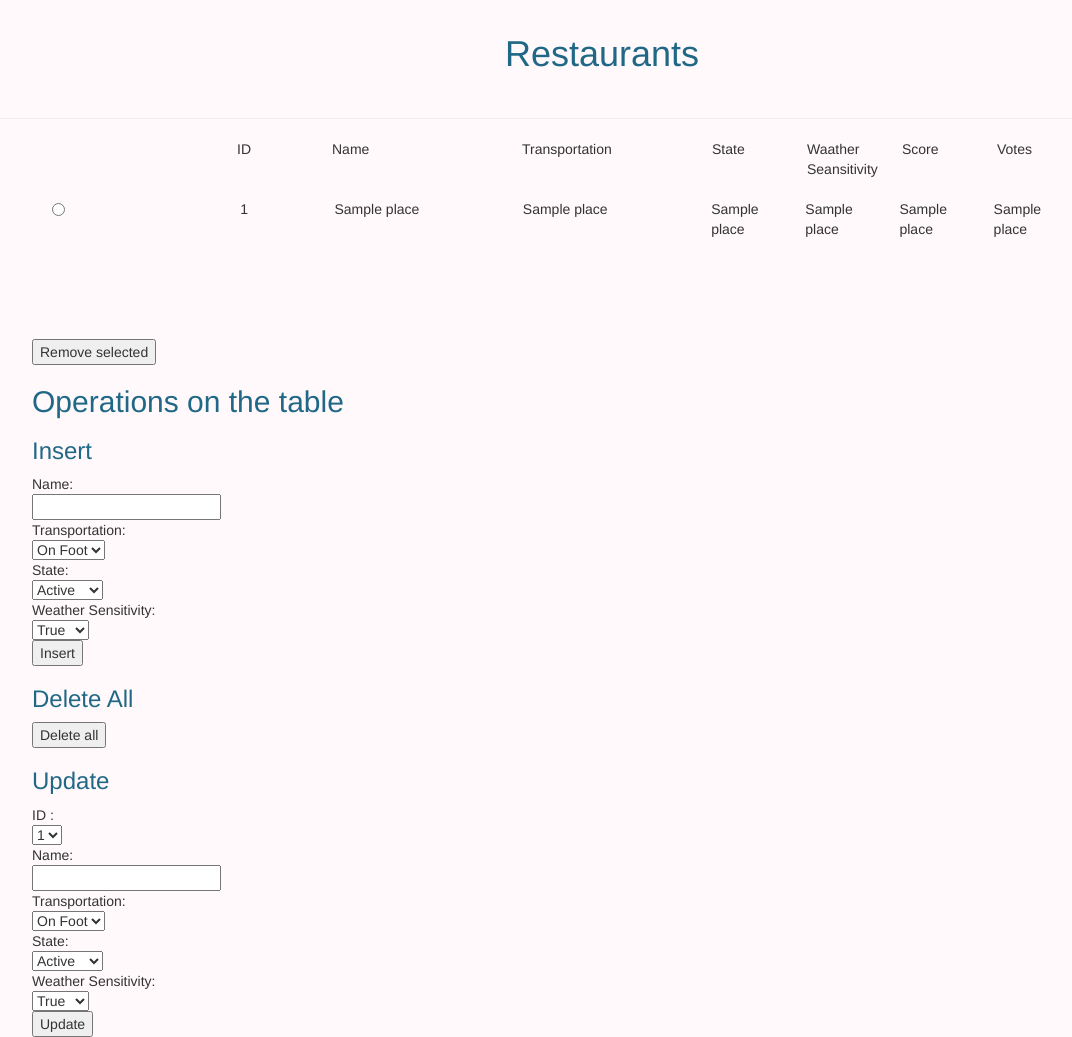
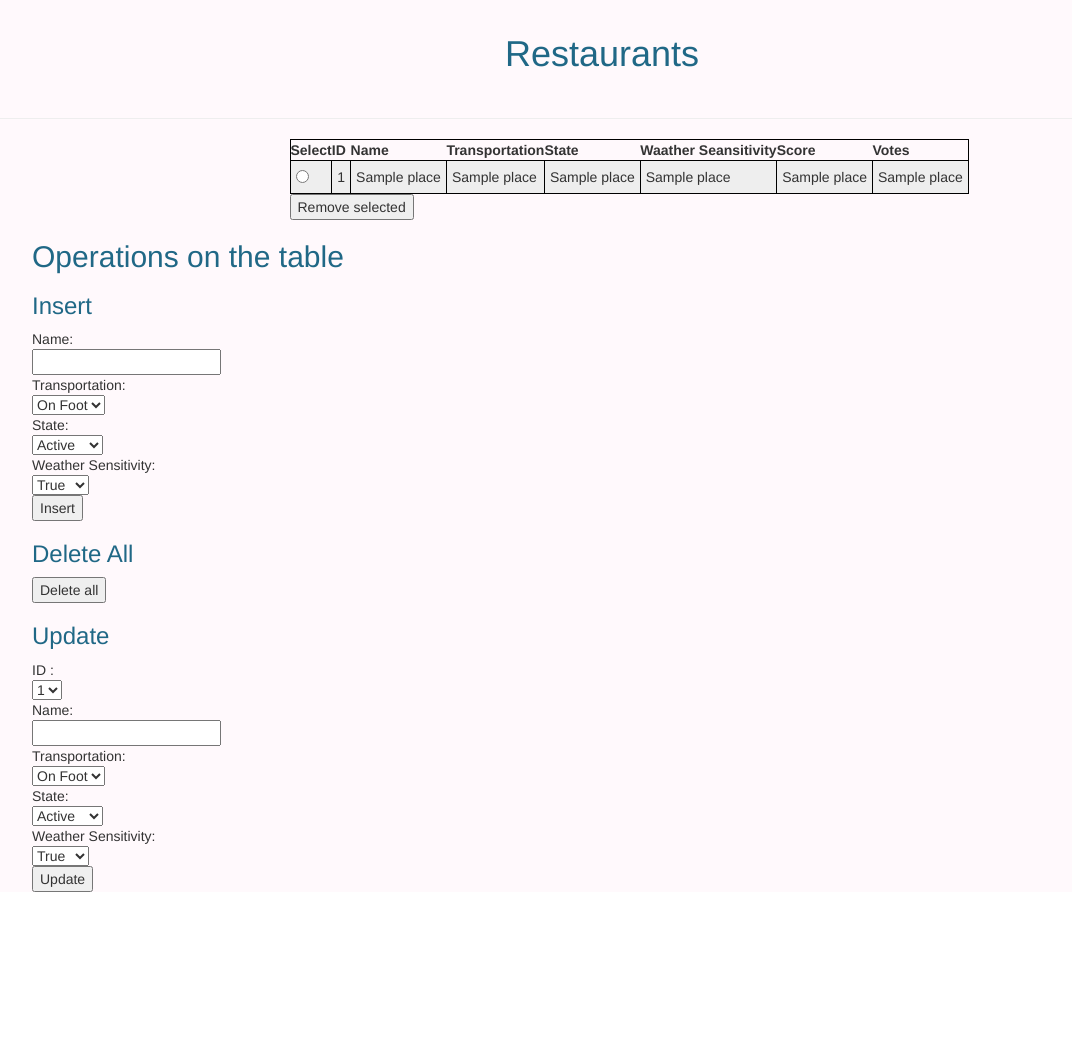
Before and after one commit to tozlui/neredeyesek, a Flask app: template templates/restaurant.html in a window 1280 px wide. Shown: the part 51-1088 px from the top of the page, without its empty margins (38-1110 px from the left). After the commit the page ends 943 px from the top, so only its background shows below. Run offline with Flask 2, Linux system fonts and the light colour scheme; the template is opened without the code that fills it: most values are stand-ins (such as "Sample title", 1, 10 or a date in 2020); some libraries are stand-ins or nearby versions.

Commit message:
New Operations

```diff
--- a/static/style.css
+++ b/static/style.css
@@ -2,21 +2,15 @@ body{
 	background-color: #fff9fc;
 }
 
-table, th, td{
+table, thead, td{
     border: 1px solid black;
     border-collapse: collapse;
     text-align: left;
     padding: 5px;
+    margin-left: 10px:
 }
 
-@media screen and (max-width: 640px) {
-	table {
-		overflow-x: auto;
-		display: block;
-	}
-}
-
-th{
+thead{
     font-weight: bold;
 }
 
@@ -38,9 +32,16 @@ h1{
 }
 
 .row{
+	color:#ffffff;
 	height:140px;
 	overflow:hidden;
 	padding:20px;
+}
+
+.tabdis{
+	width:70%;
+	margin-left:25%;
+	margin-right:25%;
 }
 
 .centered{
--- a/templates/home.html
+++ b/templates/home.html
@@ -2,7 +2,9 @@
 {% block title %}Home{% endblock %}
 {% block content %}
 <br><br><br>
-<h1>Welcome to the Nerede Yesek Application</h1>
+<div class="page-header">
+	<h1>Welcome to the Nerede Yesek Application</h1>
+</div>
 <form action = "{{url_for('login_page')}}" method = "post">
 <div class="login">
 	<div class="login-screen">
--- a/templates/outgrading.html
+++ b/templates/outgrading.html
@@ -2,6 +2,8 @@
 {% block title %}Grading Page{% endblock %}
 {% block user %}{{username}}{% endblock %}
 {% block content %}
-<h1>Welcome to the Nerede Yesek Application</h1>
+<div class="page-header">
+	<h1>Welcome to the Nerede Yesek Application</h1>
+</div>
 <h2>Voting is not allowed</h2>
 {% endblock %}
--- a/templates/restaurant.html
+++ b/templates/restaurant.html
@@ -4,31 +4,30 @@
     <div class="page-header">
     	<h1>Restaurants</h1>
     </div>
-    <div class="container">
+    <div class='tabdis'>
     <form action="{{url_for('restaurant_delete')}}" method="post">
-        <div class="col-sm-2"></div>
-        <div class="col-xs-1">ID</div>
-    	<div class="col-sm-2">Name</div>
-    	<div class="col-xs-2">Transportation</div>
-    	<div class="col-xs-1">State</div>
-    	<div class="col-xs-1">Waather Seansitivity</div>
-    	<div class="col-xs-1">Score</div>
-    	<div class="col-xs-1">Votes</div>
-    	<br><br>
+     <table>
+        <th>Select</th>
+        <th>ID</th>
+    	<th>Name</th>
+    	<th>Transportation</th>
+    	<th>State</th>
+    	<th>Waather Seansitivity</th>
+    	<th>Score</th>
+    	<th>Votes</th>
     	{% for place in restaurants %}
-    	<div class="row">
-    		<div class="col-sm-2"><input type="radio" name="select" value="{{ place[0] }}" ></div>
-    		<div class="col-xs-1">{{ place[0] }}</div>
-    		<div class="col-xs-2">{{ place[1] }}</div>
-    		<div class="col-sm-2">{{ place[2] }}</div>
-    		<div class="col-xs-1">{{ place[3] }}</div>
-    		<div class="col-xs-1">{{ place[4] }}</div>
-    		<div class="col-xs-1">{{ place[5] }}</div>
-    		<div class="col-xs-1">{{ place[6] }}</div>
-    		<p id="a"></p>
-    	</div>
+    	<tr>
+    		<td><input type="radio" name="select" value="{{ place[0] }}" ></td>
+    		<td>{{ place[0] }}</td>
+    		<td>{{ place[1] }}</td>
+    		<td>{{ place[2] }}</td>
+    		<td>{{ place[3] }}</td>
+    		<td>{{ place[4] }}</td>
+    		<td>{{ place[5] }}</td>
+    		<td>{{ place[6] }}</td>
+    	</tr>
     	{% endfor %}
-    <br>
+   	</table>
     <input type="submit" value="Remove selected">
     </form>
     </div>
--- a/templates/template.html
+++ b/templates/template.html
@@ -3,7 +3,7 @@
     <head>
 		<meta charset="utf-8" />
 		<meta http-equiv="X-UA-Compatible" content="IE=edge" />
-		<meta name="viewport" content="width=device-width, initial-scale=1" />
+		<meta name="viewport" content="width=device-width, initial-scale=1.0" />
 
 		<title>Nerede Yesek - {% block title %}{% endblock %}</title>
 
```
Also changed, not shown: templates/grading.html (+13 -11 lines), templates/statistics.html (+18 -17 lines), templates/user.html (+18 -16 lines), templates/userops.html (+14 -16 lines).
